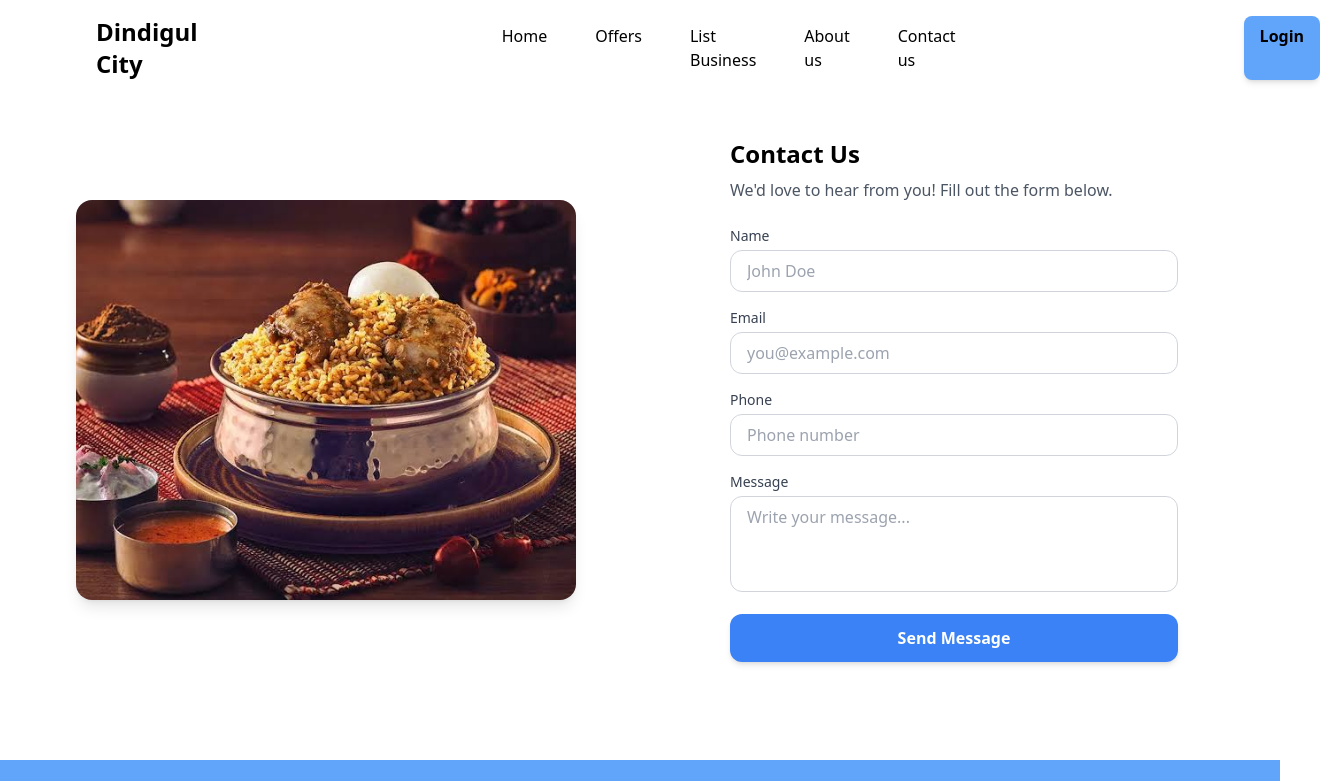
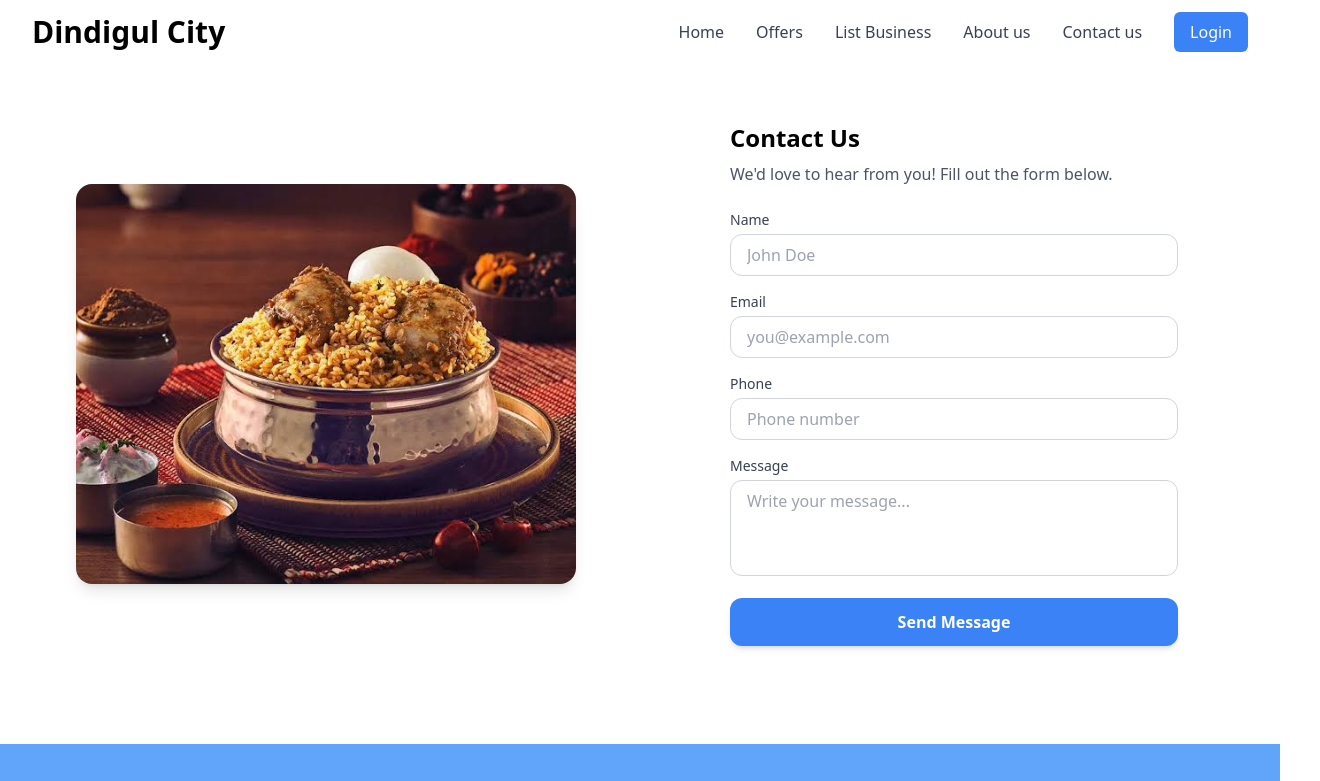
Before and after one commit to Sakthivel-21/Project-D-Client, a React (Vite) app in the folder frontend-D/: page /contact in a window 1280 px wide. Shown: the top 781 px of the page, 1320 px wide, since content can reach past the window. Built offline with nearby package versions, Linux system fonts and the light colour scheme.

Commit message:
feat: navbar responsive

```diff
--- a/frontend-D/package.json
+++ b/frontend-D/package.json
@@ -11,6 +11,7 @@
   },
   "dependencies": {
     "axios": "^1.8.4",
+    "lucide-react": "^0.487.0",
     "react": "^19.0.0",
     "react-dom": "^19.0.0",
     "react-icons": "^5.5.0",
--- a/frontend-D/src/Pages/Navbar.jsx
+++ b/frontend-D/src/Pages/Navbar.jsx
@@ -1,48 +1,116 @@
-import React, { useState } from 'react'
-import ButtonComponent from '../Components/ButtonComponent'
-import sidebar from '../assets/side.png'
-import Login from './Login'
-import Register from './Register'
-import { Link } from 'react-router-dom'
+import React, { useState } from 'react';
+import { Link } from 'react-router-dom';
+import { Menu, X } from 'lucide-react';
 
-function Navbar() {
+const Navbar = () => {
+  const [isSidebarOpen, setIsSidebarOpen] = useState(false);
 
-   const [show , setShow] = useState(false)
+  const toggleSidebar = () => {
+    setIsSidebarOpen(!isSidebarOpen);
+  };
 
-   {/*const showingPage = () => {
-    if(show == false) {
-         setShow(true)
-    }
-    else {
-        setShow(false)
-    }
-   }*/}
+  // Navigation items without icons
+  const navItems = [
+    { name: 'Home', link: '/' },
+    { name: 'Offers', link: '/offers' },
+    { name: 'List Business', link: '/list-business' },
+    { name: 'About us', link: '/about' },
+    { name: 'Contact us', link: '/contact' },
+  ];
 
-    return (
-        <>
-            <div className="  flex">
-
-                <h1 className='font-bold flex pt-4 sm:pl-24 pl-4   md:text-2xl sm:text-4xl text-lg'>Dindigul City</h1>
-
-                <ul className='hidden flex list-none ml-64 mt-6 md:block lg:flex '>
-                    <li className='pl-12'>Home</li>
-                    <li className='pl-12'>Offers</li>
-                    <li className='pl-12'>List Business</li>
-                    <li className='pl-12'>About us</li>
-                    <li className='pl-12'>Contact us</li>
-                </ul>
-
-               <ButtonComponent
-               className='hidden bg-blue-300 ml-72 mt-4 hover:bg-blue-400 md:block lg:flex' ><Link to='/login'>Login</Link></ButtonComponent>
-
-               <img src={sidebar} className='h-6 w-8 mt-5 sm:hidden block ml-[40%] mr-[5%] ' ></img>
+  return (
+    <>
+      {/* Main Navbar - Fixed at top */}
+      <nav className="fixed top-0 left-0 right-0 bg-white z-40">
+        <div className="max-w-7xl mx-auto px-4 sm:px-6 lg:px-8">
+          <div className="flex justify-between h-16">
+            {/* Logo */}
+            <div className="flex items-center">
+              <h1 className="font-bold text-xl sm:text-2xl md:text-3xl">Dindigul City</h1>
             </div>
 
+            {/* Desktop Navigation */}
+            <div className="hidden md:flex items-center space-x-8">
+              <ul className="flex space-x-8">
+                {navItems.map((item, index) => (
+                  <li key={index}>
+                    <Link
+                      to={item.link}
+                      className="text-gray-700 hover:text-blue-500 transition-colors"
+                    >
+                      {item.name}
+                    </Link>
+                  </li>
+                ))}
+              </ul>
+              <Link
+                to="/login"
+                className="bg-blue-500 hover:bg-blue-600 text-white px-4 py-2 rounded-md transition-colors"
+              >
+                Login
+              </Link>
+            </div>
 
+            {/* Mobile menu button - Keep Menu/X icons for toggle only */}
+            <div className="md:hidden flex items-center">
+              <button
+                onClick={toggleSidebar}
+                className="text-gray-700 hover:text-blue-500 focus:outline-none"
+              >
+                <Menu size={24} />
+              </button>
+            </div>
+          </div>
+        </div>
+      </nav>
 
+      {/* Spacer to prevent content from hiding under fixed navbar */}
+      <div className="h-16"></div>
 
-        </>
-    )
-}
+      {/* Mobile Sidebar */}
+      <div className={`fixed inset-0 z-50 transition-opacity ${isSidebarOpen ? 'opacity-100' : 'opacity-0 pointer-events-none'}`}>
+        <div className="absolute inset-0 bg-black bg-opacity-50" onClick={toggleSidebar}></div>
 
-export default Navbar
+        <div className={`fixed top-0 right-0 w-64 h-full bg-white transform transition-transform ${isSidebarOpen ? 'translate-x-0' : 'translate-x-full'}`}>
+          <div className="p-4">
+            <div className="flex justify-between items-center mb-6">
+              <h2 className="text-xl font-bold">Menu</h2>
+              <button
+                onClick={toggleSidebar}
+                className="text-gray-700 hover:text-red-500 focus:outline-none"
+              >
+                <X size={24} />
+              </button>
+            </div>
+
+            <ul className="space-y-4">
+              {navItems.map((item, index) => (
+                <li key={index}>
+                  <Link
+                    to={item.link}
+                    className="block p-2 rounded-md hover:bg-gray-100"
+                    onClick={toggleSidebar}
+                  >
+                    {item.name}
+                  </Link>
+                </li>
+              ))}
+            </ul>
+
+            <div className="mt-6 pt-6 border-t border-gray-200">
+              <Link
+                to="/login"
+                className="block w-full text-center bg-blue-500 hover:bg-blue-600 text-white px-4 py-2 rounded-md transition-colors"
+                onClick={toggleSidebar}
+              >
+                Login
+              </Link>
+            </div>
+          </div>
+        </div>
+      </div>
+    </>
+  );
+};
+
+export default Navbar;
```
Also changed, not shown: 1 other file (tests, documents, lock files or other folders).
